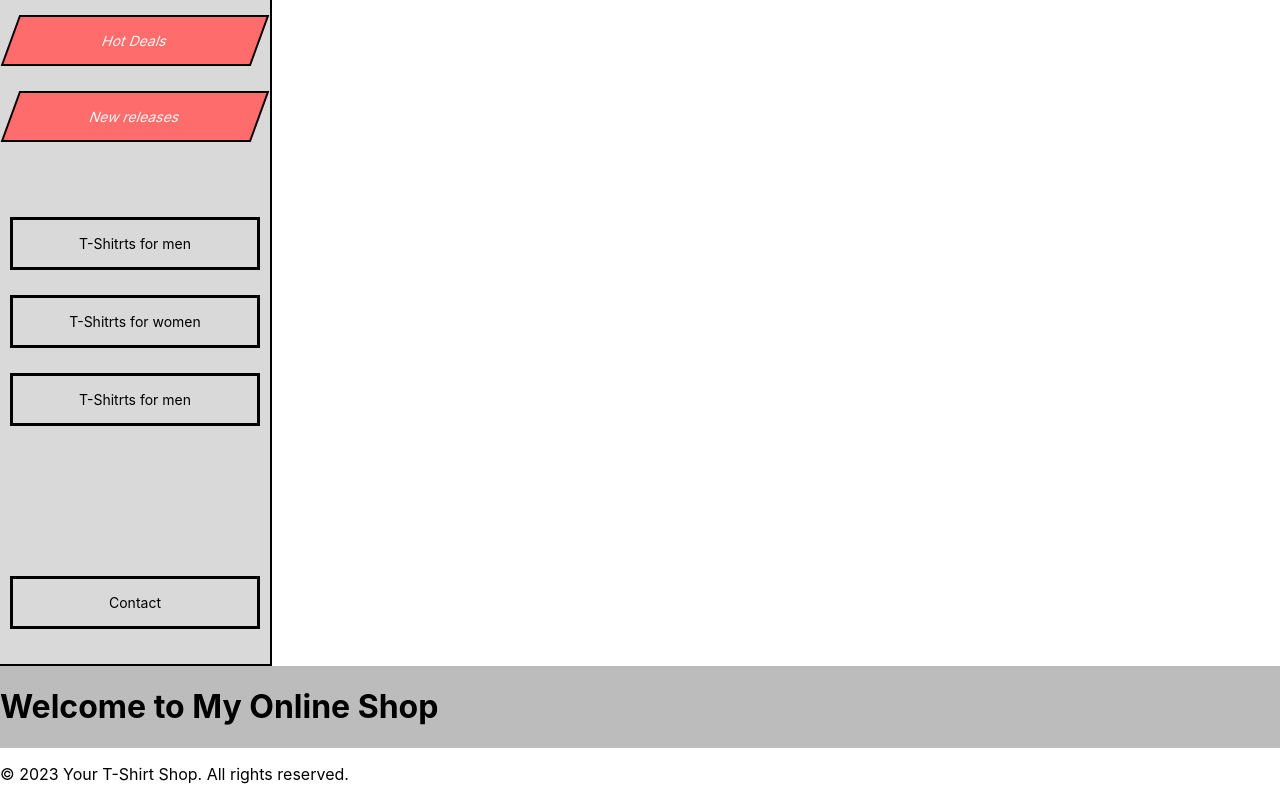
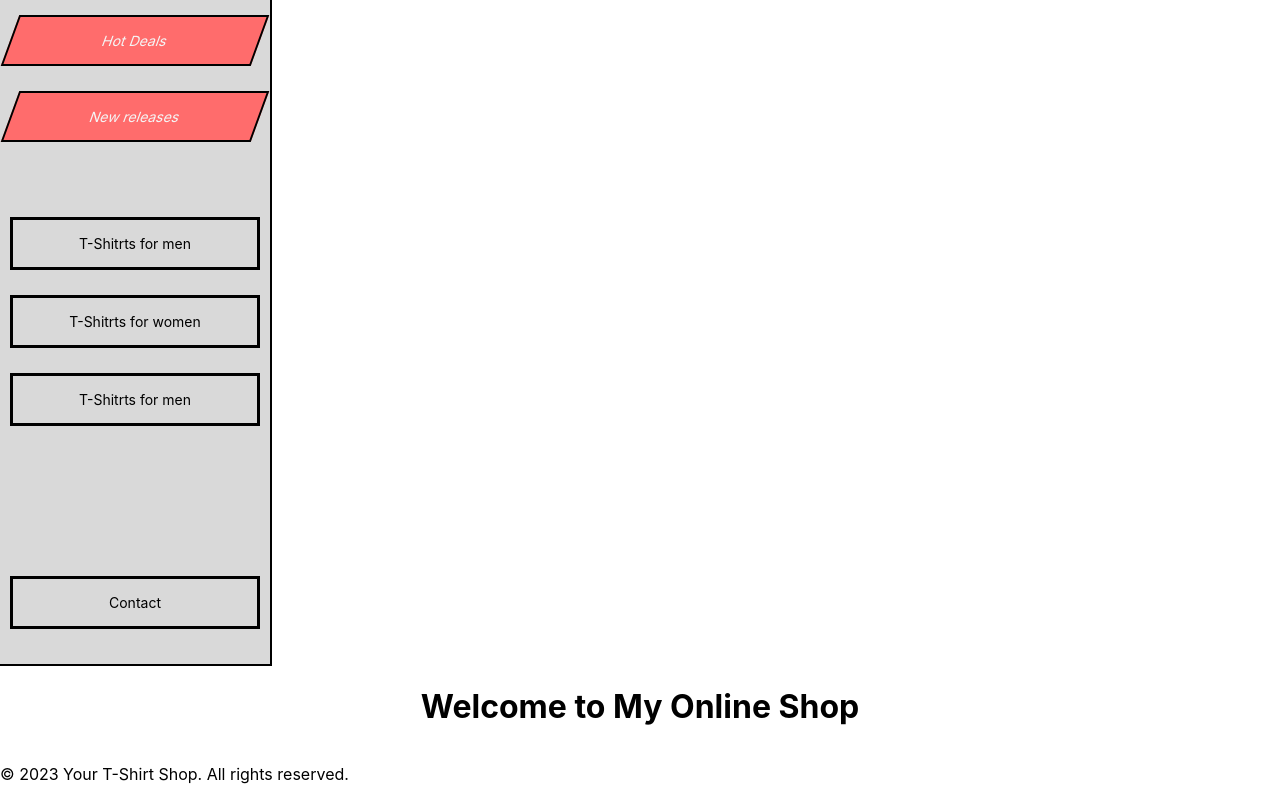
Before and after one commit to Nikiden6/hounslow-t-shirts-v3, a React (Create React App) app: page /home in a window 1280 px wide. Shown: the part 253-1053 px from the top of the page. Built offline with nearby package versions, Linux system fonts and the light colour scheme.

Commit message:
06.07.2023 Header issue

```diff
--- a/src/Components/Header.css
+++ b/src/Components/Header.css
@@ -1,4 +1,4 @@
-header {
+.HeaderSection {
     display: flex;
     align-items: center;
     justify-content: space-between;
--- a/src/Components/Header.js
+++ b/src/Components/Header.js
@@ -7,7 +7,7 @@ import * as BsIcons from "react-icons/bs"
 
 const Header = () => {
     return (
-      <header>
+      <header className='HeaderSection'>
           <Link to = '/home'>
               <img src={logo} alt="Logo" className="logo-image" />
             </Link>
--- /dev/null
+++ b/src/Pages/Home.css
@@ -0,0 +1,6 @@
+.TitleContainer{
+    display: flex;
+    justify-content: center;
+    align-items: center;
+    height: 100%;
+}
--- a/src/Pages/Home.js
+++ b/src/Pages/Home.js
@@ -1,10 +1,11 @@
 import React from 'react';
+import '../Pages/Home.css'
 
 const Home = () => {
     return (
       <div>
-        <header>
-          <h1>Welcome to My Online Shop</h1>
+        <header className='TitleContainer'>
+          <h1 className='title'>Welcome to My Online Shop</h1>
         </header>
         <main>
           {/* Add content like featured products, etc. */}
```
